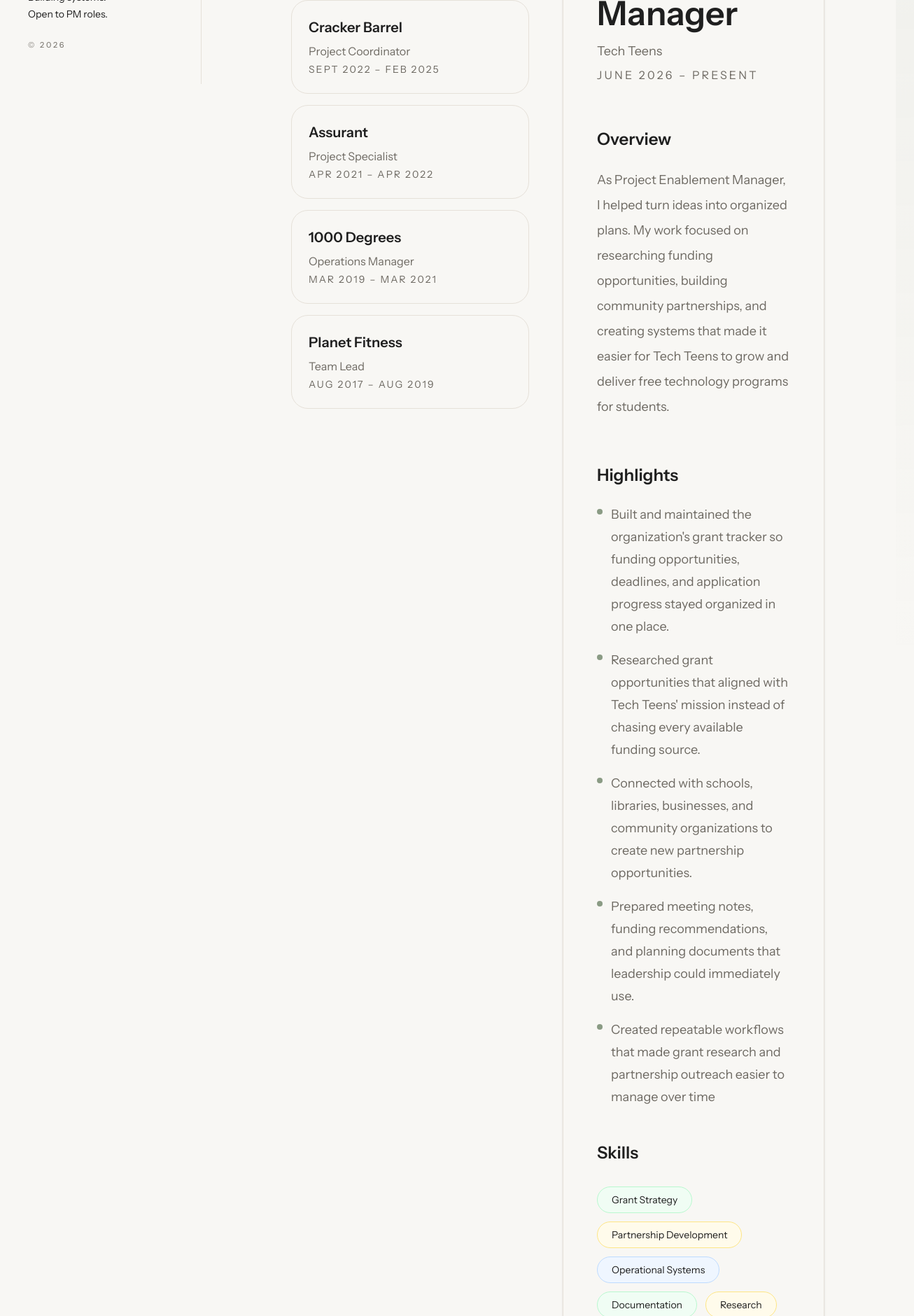
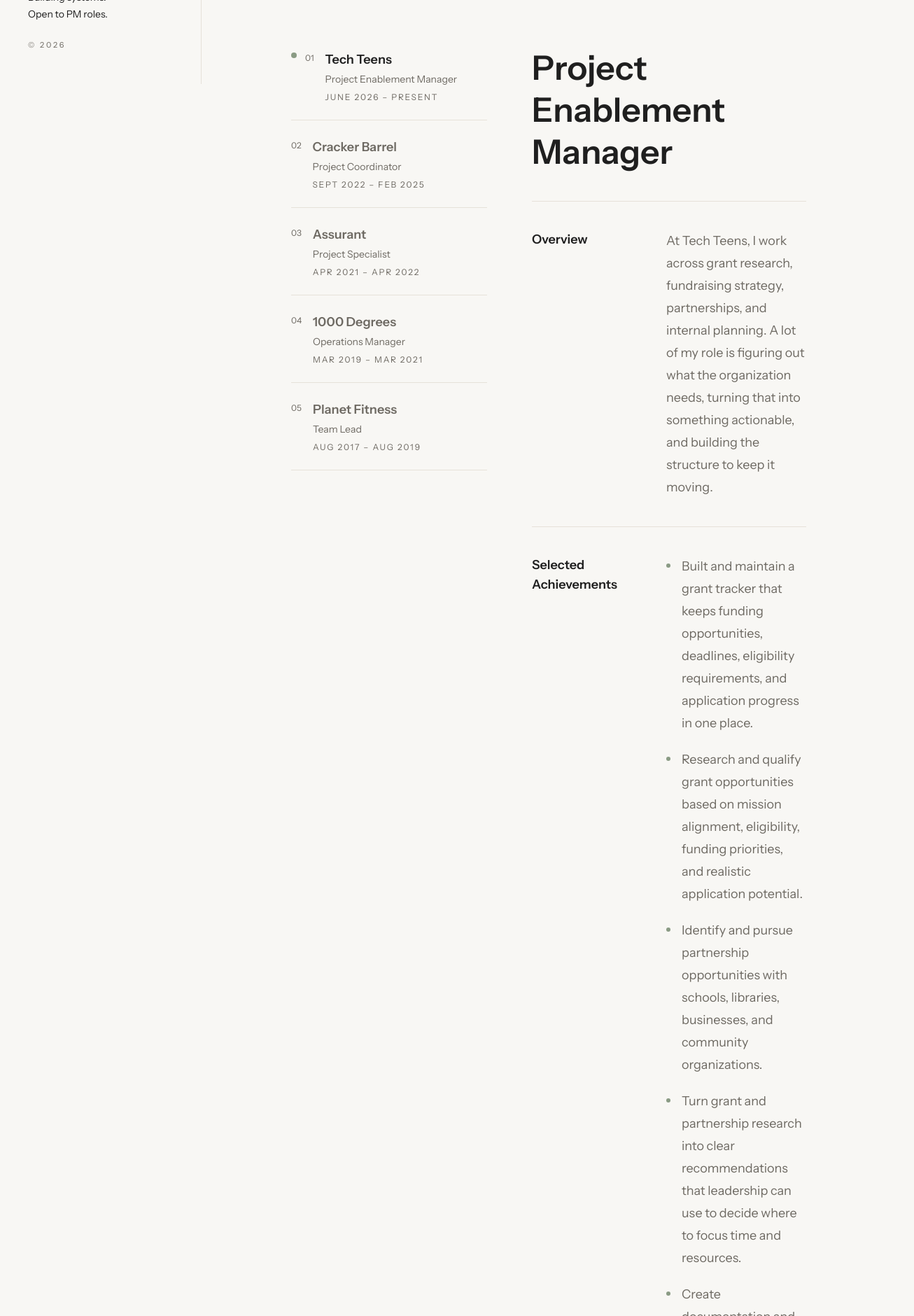
Before and after one commit to tanztylr/Tanza-Portfolio, a Next.js app: page /experience in a window 1280 px wide. Shown: the part 680-2560 px from the top of the page at 70% size, 1306 px wide, since content can reach past the window. Built offline with nearby package versions, Linux system fonts and the light colour scheme.

Commit message:
Update portfolio pages and experience content

```diff
--- a/app/components/ProjectCarousel.tsx
+++ b/app/components/ProjectCarousel.tsx
@@ -39,6 +39,11 @@
     className="object-cover"
   />
 
+  <div className="absolute left-6 top-6 z-10 flex items-center gap-2 rounded-full border border-white/40 bg-white/80 px-4 py-2 text-xs font-semibold uppercase tracking-[0.15em] shadow-sm backdrop-blur-md">
+    <span className="h-2 w-2 rounded-full bg-green-500" />
+    Live
+  </div>
+
 </div>
 
           <div className="flex justify-center">
--- a/app/experience/page.tsx
+++ b/app/experience/page.tsx
@@ -12,16 +12,16 @@
     title: "Project Enablement Manager",
     dates: "June 2026 – Present",
     overview:
-  "As Project Enablement Manager, I helped turn ideas into organized plans. My work focused on researching funding opportunities, building community partnerships, and creating systems that made it easier for Tech Teens to grow and deliver free technology programs for students.",
+      "At Tech Teens, I work across grant research, fundraising strategy, partnerships, and internal planning. A lot of my role is figuring out what the organization needs, turning that into something actionable, and building the structure to keep it moving.",
     contributions: [
-  "Built and maintained the organization's grant tracker so funding opportunities, deadlines, and application progress stayed organized in one place.",
-  "Researched grant opportunities that aligned with Tech Teens' mission instead of chasing every available funding source.",
-  "Connected with schools, libraries, businesses, and community organizations to create new partnership opportunities.",
-  "Prepared meeting notes, funding recommendations, and planning documents that leadership could immediately use.",
-  "Created repeatable workflows that made grant research and partnership outreach easier to manage over time",
+  "Built and maintain a grant tracker that keeps funding opportunities, deadlines, eligibility requirements, and application progress in one place.",
+  "Research and qualify grant opportunities based on mission alignment, eligibility, funding priorities, and realistic application potential.",
+  "Identify and pursue partnership opportunities with schools, libraries, businesses, and community organizations.",
+  "Turn grant and partnership research into clear recommendations that leadership can use to decide where to focus time and resources.",
+  "Create documentation and repeatable workflows that give the organization more structure as its fundraising and partnership efforts grow.",
     ],
     impact:
-  "My work helped create a stronger foundation for future fundraising and community engagement. By organizing grant research, documenting opportunities, and building partnership pipelines, I made it easier for leadership to make informed decisions and focus on expanding opportunities for the teens Tech Teens serves.",
+  "The systems I've built give Tech Teens a clearer view of its funding opportunities and partnership pipeline. Leadership can see what's worth pursuing, what's coming next, and where follow-up is needed without starting the research process over each time.",
     skills: [
       "Grant Strategy",
       "Partnership Development",
@@ -36,16 +36,16 @@
     title: "Project Coordinator",
     dates: "Sept 2022 – Feb 2025",
     overview:
-      "Improved scheduling workflows that reduced recurring operational delays by 24%.",
+      "My work at Cracker Barrel sat between retail operations and project coordination. I supported projects involving inventory, merchandising, reporting, and internal systems—keeping track of timelines, dependencies, and the details that had to come together for the work to actually get done.",
     contributions: [
-      "Coordinated projects across multiple departments to keep work organized and on schedule.",
-      "Identified recurring operational bottlenecks and recommended process improvements.",
-      "Maintained project documentation and communicated updates with stakeholders.",
-      "Supported scheduling and planning efforts to improve day-to-day operations.",
-      "Helped create more consistent processes that reduced delays and improved team efficiency.",
+  "Coordinated retail projects involving inventory, item setup, merchandising, reporting, and internal systems.",
+  "Tracked project timelines, milestones, dependencies, and risks to keep work moving across teams.",
+  "Worked across business and technical teams to coordinate project requirements and operational priorities.",
+  "Supported inventory and data readiness efforts, including reporting and system-related initiatives.",
+  "Identified gaps in existing workflows and recommended process improvements to make execution more efficient.",
     ],
     impact:
-  "By improving communication, documentation, and day-to-day coordination, I helped reduce recurring delays and created more consistent ways for teams to work together. Small operational improvements added up to smoother project execution.",
+  "The role gave me a closer look at how decisions in one part of a business can affect everything downstream. Keeping projects moving meant paying attention to the details—what was ready, what was delayed, who was waiting on what, and where a process needed to change.",
     skills: [
       "Operations",
       "Communication",
@@ -59,21 +59,25 @@
   title: "Project Specialist",
   dates: "Apr 2021 – Apr 2022",
   overview:
-  "As a Project Specialist, I supported project execution by keeping documentation organized, tracking progress, and helping cross-functional teams stay aligned. I focused on creating clarity so projects could move forward efficiently.",
+    "At Assurant, I worked across insurance cases that required a lot of coordination, documentation, and follow-up. I combined related cases, gathered supporting documents, communicated with customers and outside insurance teams, and made sure cases had the information they needed before being sent to vendors for the next step.",
+
   contributions: [
-  "Maintained project documentation and tracked milestones across multiple initiatives.",
-  "Supported communication between teams to keep projects aligned.",
-  "Monitored project progress and reported updates to stakeholders.",
-  "Organized information so teams had access to accurate project documentation.",
-  "Helped improve consistency across project coordination efforts.",
+    "Managed insurance cases from initial documentation through vendor handoff, including combining related cases and gathering required supporting documents.",
+    "Handled inbound calls and emails, made outbound follow-ups when needed, and documented each interaction to maintain an accurate record of the case.",
+    "Worked with external insurance partners and representatives to verify information and resolve missing or incomplete case details.",
+    "Participated in special projects alongside regular case responsibilities, adapting to changing priorities and additional operational needs.",
+    "Created a separate tracking system to maintain productivity when the primary system became unavailable or unresponsive, using claim numbers instead of personally identifiable information to keep customer information protected.",
   ],
+
   impact:
-  "Reliable documentation and consistent communication helped projects stay organized and reduced confusion between teams. My work contributed to smoother execution by making information easier to access and act on.",
+    "The work required me to balance speed with accuracy because every case depended on complete documentation and a clear record of what happened before it could move forward. Creating my own backup tracking process also gave me a way to keep working through system interruptions without putting customer information at risk.",
+
   skills: [
-      "Project Tracking",
-      "Reporting",
+    "Case Management",
     "Documentation",
-      "Communication",
+    "Cross-functional Coordination",
+    "Process Improvement",
+    "Data Privacy",
   ],
 },
   {
@@ -82,21 +86,28 @@
   title: "Operations Manager",
   dates: "Mar 2019 – Mar 2021",
   overview:
-  "As an Operations Manager, I led daily operations while supporting staff, improving processes, and creating an environment where both employees and students could succeed. The role strengthened my ability to organize people, priorities, and resources.",
+    "At 1000 Degrees, I managed the day-to-day operations of a fast-paced pizza restaurant and a team of up to eight employees. My job was to make sure we had the staff, ingredients, equipment, cash, and supplies needed to open and operate each day while handling everything from scheduling and inventory to hiring, training, payroll, and vendor coordination.",
+
   contributions: [
-  "Managed daily operations and coordinated staff responsibilities.",
-  "Improved scheduling and operational consistency across the organization.",
-  "Coached and supported team members through day-to-day challenges.",
-  "Maintained organized processes that supported program delivery.",
-  "Balanced multiple priorities while keeping operations running smoothly.",
+    "Managed daily restaurant operations and a team of up to eight employees, including staffing, scheduling, hiring, training, payroll, inventory, and shift coverage.",
+    "Created a dedicated shift-coverage process that gave employees one place to communicate availability and open shifts while keeping management informed of schedule changes.",
+    "Built a bank deposit log to track daily deposits, store cash needs, and the amount of money available for registers and operational purchases.",
+    "Reorganized storage areas, consolidated duplicate ingredient labels, and introduced a weekly prep schedule to improve organization and keep necessary ingredients ready for service.",
+    "Created opening, mid-day, and closing cleaning checklists that clearly assigned responsibilities to each shift and made missed tasks easier to identify and address.",
+    "Coordinated with owners, vendors, employees, and customers to resolve day-to-day issues and keep restaurant operations running smoothly.",
   ],
+
   impact:
-  "Strong operations created a more reliable experience for both staff and students. By bringing structure and consistency to daily work, I helped the organization operate more effectively while supporting the people behind the mission.",
+    "A lot of the problems I solved weren't one-time issues—they were things that kept happening because there wasn't a clear process behind them. Creating systems for scheduling, shift coverage, deposits, food prep, storage, and cleaning made responsibilities easier to understand and gave me a better way to see where something had gone wrong when it did.",
+
   skills: [
-      "Operations",
-      "Leadership",
+    "Operations Management",
+    "Team Leadership",
+    "Process Improvement",
     "Scheduling",
+    "Inventory Management",
     "Training",
+    "Cash Management",
   ],
 },
   {
@@ -105,20 +116,22 @@
   title: "Team Lead",
   dates: "Aug 2017 – Aug 2019",
   overview:
-      "Supported daily operations, coached team members, and helped create a positive member experience in a fast-paced environment.",
+    "My first job and my first experience leading a team. I managed three employees, helped keep the gym running day to day, and handled opening and closing responsibilities.",
+
   contributions: [
-      "Supported daily facility operations.",
-      "Assisted with team training.",
-      "Resolved member concerns.",
-      "Maintained operational standards.",
-      "Balanced leadership with customer service."
+    "Managed a team of three employees during assigned shifts.",
+    "Opened and closed the gym and handled daily operational responsibilities.",
+    "Helped maintain the facility and equipment to keep the gym clean and ready for members.",
+    "Supported members and handled customer concerns as needed.",
   ],
+
   impact:
-      "The role built the leadership, communication, and operational foundation that continues to shape how I manage projects today.",
+    "This was where I first learned how to be responsible for more than just my own work. It gave me an early foundation in leadership, accountability, and keeping day-to-day operations moving.",
+
   skills: [
-      "Leadership",
+    "Team Leadership",
     "Customer Experience",
-      "Operations",
+    "Daily Operations",
   ],
 },
 ];
@@ -129,139 +142,186 @@
   return (
     <main className="min-h-screen bg-[color:var(--background)] text-[color:var(--foreground)]">
       <div className="flex">
-
         <Navigation />
 
         <div className="flex-1">
-
           <div className="mx-auto max-w-7xl px-20 py-24 xl:px-32">
 
+            {/* PROFESSIONAL JOURNEY */}
+
             <FadeIn>
-
               <section>
-
                 <p className="text-sm font-semibold uppercase tracking-[0.3em] text-[color:var(--accent)]">
                   Experience
                 </p>
 
-                <h1 className="mt-6 text-7xl font-semibold leading-[0.95] tracking-tight md:text-8xl">
-                  Where I've Worked
+                <h1 className="mt-6 max-w-5xl text-7xl font-semibold leading-[0.95] tracking-tight md:text-8xl">
+                  Where I&apos;ve Worked
                 </h1>
 
                 <p className="mt-10 max-w-3xl text-xl leading-9 text-[color:var(--muted)]">
-                  Every role taught me something different, but they've all had
-                  one thing in common: making work simpler, clearer, and easier
-                  for the people around me.
+                  Every role taught me something different, but they&apos;ve all
+                  had one thing in common: making work simpler, clearer, and
+                  easier for the people around me.
+                </p>
+              </section>
+            </FadeIn>
+
+            {/* CAREER TIMELINE */}
+
+            <FadeIn>
+              <section className="mt-32">
+
+                <div className="border-b border-[color:var(--border)] pb-8">
+                  <p className="text-sm font-semibold uppercase tracking-[0.3em] text-[color:var(--accent)]">
+                    Career Timeline
                   </p>
 
-              </section>
+                  <h2 className="mt-4 text-5xl font-semibold tracking-tight">
+                    Where I&apos;ve Worked
+                  </h2>
+                </div>
 
-            </FadeIn>
 
-            <section className="mt-24 grid gap-12 lg:grid-cols-[340px_1fr]">
+                <div className="mt-12 grid gap-16 lg:grid-cols-[280px_1fr]">
 
-              {/* Left */}
+                  {/* Timeline */}
 
-              <div className="space-y-4">
-
-                {jobs.map((job) => {
-
+                  <div>
+                    {jobs.map((job, index) => {
                       const active = selectedJob.id === job.id;
 
                       return (
-
                         <button
                           key={job.id}
                           onClick={() => setSelectedJob(job)}
-                      className={`w-full rounded-3xl border p-6 text-left transition duration-300 ${
+                          className={`group relative w-full border-b border-[color:var(--border)] py-6 text-left transition-all duration-300 ${
                             active
-                          ? "border-[color:var(--accent)] bg-[color:var(--accent)]/10"
-                          : "border-[color:var(--border)] hover:border-[color:var(--accent)]"
+                              ? "pl-5"
+                              : "hover:pl-3"
                           }`}
                         >
 
-                      <h3 className="text-xl font-semibold">
+                          {active && (
+                            <span className="absolute left-0 top-7 h-2 w-2 rounded-full bg-[color:var(--accent)]" />
+                          )}
+
+                          <div className="flex items-start gap-4">
+
+                            <span className="pt-1 text-xs text-[color:var(--muted)]">
+                              0{index + 1}
+                            </span>
+
+                            <div>
+                              <h3
+                                className={`text-lg font-semibold transition-colors ${
+                                  active
+                                    ? "text-[color:var(--foreground)]"
+                                    : "text-[color:var(--muted)] group-hover:text-[color:var(--foreground)]"
+                                }`}
+                              >
                                 {job.company}
                               </h3>
 
-                      <p className="mt-2 text-[color:var(--muted)]">
+                              <p className="mt-1 text-sm text-[color:var(--muted)]">
                                 {job.title}
                               </p>
 
-                      <p className="mt-1 text-sm uppercase tracking-[0.15em] text-[color:var(--muted)]">
+                              <p className="mt-2 text-xs uppercase tracking-[0.15em] text-[color:var(--muted)]">
                                 {job.dates}
                               </p>
+                            </div>
 
+                          </div>
                         </button>
+                      );
+                    })}
+                  </div>
 
-                  );
 
-                })}
+                  {/* Selected Role */}
+
+                  <FadeIn key={selectedJob.id}>
+                    <div>
+
+                      <div className="border-b border-[color:var(--border)] pb-10">
+
+                        <h2 className="mt-5 text-5xl font-semibold leading-tight">
+                          {selectedJob.title}
+                        </h2>
 
                       </div>
 
-              {/* Right */}
 
-<FadeIn key={selectedJob.id}>
+                      {/* Overview */}
 
-  <div className="rounded-[36px] border border-[color:var(--border)] shadow-sm p-12">
+                      <div className="grid gap-8 border-b border-[color:var(--border)] py-10 md:grid-cols-[160px_1fr]">
 
-    <h2 className="text-5xl font-semibold">
-      {selectedJob.title}
-    </h2>
+                        <h3 className="text-lg font-semibold">
+                          Overview
+                        </h3>
 
-    <p className="mt-4 text-lg text-[color:var(--muted)]">
-      {selectedJob.company}
-    </p>
-
-    <p className="mt-2 uppercase tracking-[0.2em] text-[color:var(--muted)]">
-      {selectedJob.dates}
-    </p>
-
-    <div className="mt-16">
-
-      <h3 className="text-2xl font-semibold">Overview</h3>
-
-      <p className="mt-6 text-lg leading-9 text-[color:var(--muted)]">
+                        <p className="text-lg leading-8 text-[color:var(--muted)]">
                           {selectedJob.overview}
                         </p>
 
-      <div className="mt-16">
+                      </div>
 
-        <h3 className="text-2xl font-semibold">
-          Highlights
+
+                      {/* Achievements */}
+
+                      <div className="grid gap-8 border-b border-[color:var(--border)] py-10 md:grid-cols-[160px_1fr]">
+
+                        <h3 className="text-lg font-semibold">
+                          Selected Achievements
                         </h3>
 
-        <ul className="mt-6 space-y-4 text-lg leading-8 text-[color:var(--muted)]">
+                        <ul className="space-y-5 text-lg leading-8 text-[color:var(--muted)]">
 
                           {selectedJob.contributions.map((item) => (
+                            <li
+                              key={item}
+                              className="flex gap-4"
+                            >
+                              <span className="mt-3 h-1.5 w-1.5 shrink-0 rounded-full bg-[color:var(--accent)]" />
 
-            <li key={item} className="flex gap-3">
-
-              <span className="mt-2 h-2 w-2 rounded-full bg-[color:var(--accent)] shrink-0" />
-
-              <span>{item}</span>
-
+                              <span>
+                                {item}
+                              </span>
                             </li>
-
                           ))}
 
                         </ul>
 
                       </div>
 
+
+                      {/* Impact */}
+
+                      <div className="grid gap-8 border-b border-[color:var(--border)] py-10 md:grid-cols-[160px_1fr]">
+
+                        <h3 className="text-lg font-semibold">
+                          Impact
+                        </h3>
+
+                        <p className="text-lg leading-8 text-[color:var(--muted)]">
+                          {selectedJob.impact}
+                        </p>
+
                       </div>
 
-    <div className="mt-12">
 
-      <h3 className="text-2xl font-semibold">
-        Skills
+                      {/* Skills */}
+
+                      <div className="grid gap-8 py-10 md:grid-cols-[160px_1fr]">
+
+                        <h3 className="text-lg font-semibold">
+                          Skills in Practice
                         </h3>
 
-      <div className="mt-8 flex flex-wrap gap-3">
+                        <div className="flex flex-wrap gap-3">
 
-        {selectedJob.skills.map((skill, index) => (
-
+                          {selectedJob.skills?.map((skill, index) => (
                             <span
                               key={skill}
                               className={`rounded-full border px-5 py-2 text-sm transition-all duration-300 hover:-translate-y-1 hover:rotate-1 ${
@@ -274,31 +334,38 @@
                             >
                               {skill}
                             </span>
-
                           ))}
 
                         </div>
 
                       </div>
+
                     </div>
                   </FadeIn>
 
+                </div>
+
               </section>
+            </FadeIn>
 
-{/* Professional Development */}
+
+            {/* CREDENTIALS */}
 
             <FadeIn>
+              <section className="mt-32 border-t border-[color:var(--border)] pt-24">
 
-  <section className="mt-32 w-full border-t border-[color:var(--border)] pt-24">
+                <p className="text-sm font-semibold uppercase tracking-[0.3em] text-[color:var(--accent)]">
+                  Credentials
+                </p>
 
-    <h2 className="text-5xl font-semibold tracking-tight">
+                <h2 className="mt-4 text-5xl font-semibold tracking-tight">
                   Professional Development
                 </h2>
 
-    <p className="mt-10 max-w-4xl text-xl leading-9 text-[color:var(--muted)]">
-      The best project managers never stop learning. I intentionally invest in
-      certifications and coursework that strengthen how I lead projects,
-      improve operations, and support teams.
+                <p className="mt-8 max-w-4xl text-xl leading-9 text-[color:var(--muted)]">
+  My experience taught me how to do the work. These credentials helped me put
+  names, frameworks, and structure around a lot of what I had already learned
+  by doing.
 </p>
 
                 <div className="mt-16 space-y-8">
@@ -338,15 +405,11 @@
                 </div>
 
               </section>
-
             </FadeIn>
 
           </div>
-
         </div>
-
       </div>
-
     </main>
   );
 }
```
Also changed, not shown: app/about/page.tsx (+9 -9 lines), app/beyond/page.tsx (+71 -111 lines), app/components/PhotoStack.tsx (+30 -37 lines), app/globals.css (+9 -0 lines), app/projects/page.tsx (+33 -16 lines), public/images/about/portfolio-headshot.jpg (added). Lines whose indentation alone changed are shown as unchanged.
